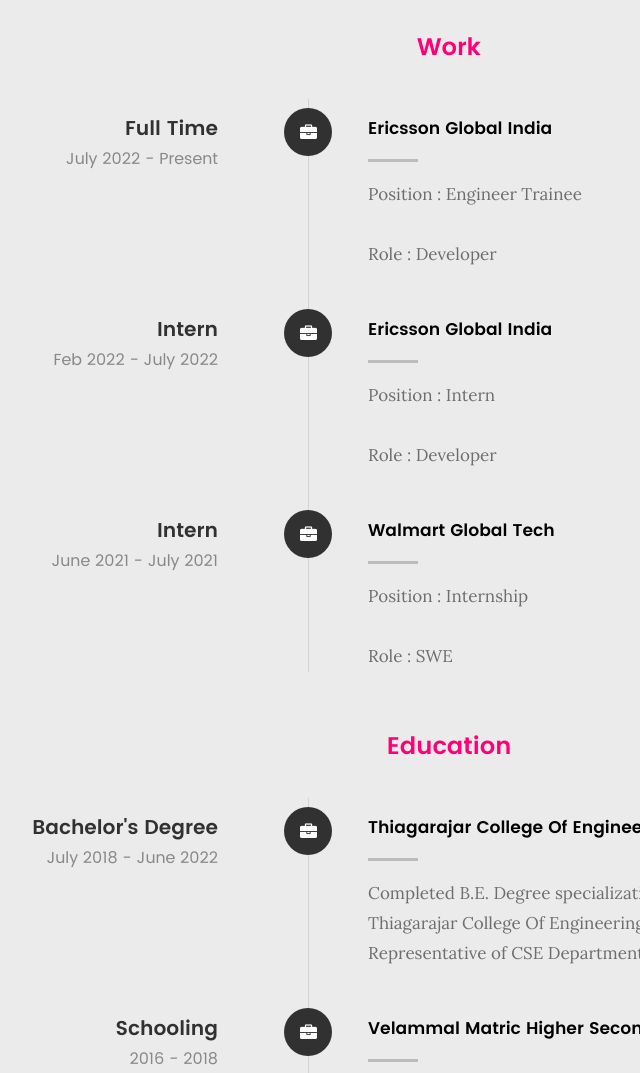
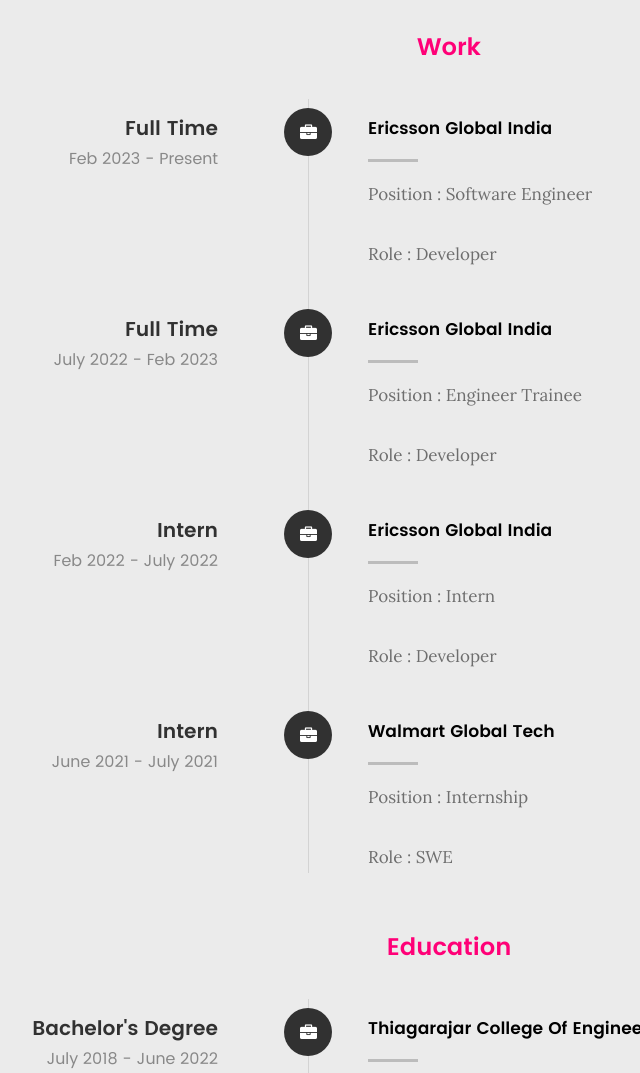
Before and after one commit to ksamrish/ksamrish.github.io, a plain HTML site: page index.html in a window 1280 px wide. Shown: the part 2323-3396 px from the top of the page, without its empty margins (191-831 px from the left). Drawn offline with Linux system fonts and the light colour scheme; files whose address does not match are found by name.

Commit message:
Update Role in org

```diff
--- a/index.html
+++ b/index.html
@@ -272,7 +272,26 @@
 
 			 <div class="timeline-header">
 				 <h3>Full Time</h3>
-				 <p>July 2022 - Present</p>
+				 <p>Feb 2023 - Present</p>
+			 </div>
+
+			 <div class="timeline-content">
+				 <h4><a href="https://www.ericsson.com/en">Ericsson Global India</a></h4>
+				 <p>Position : Software Engineer</p>
+				 <p>Role : Developer</p>
+			 </div>
+
+		 </div> <!-- /timeline-block -->
+
+		 <div class="timeline-block">
+
+			 <div class="timeline-ico">
+				 <i class="fa fa-briefcase"></i>
+			 </div>
+
+			 <div class="timeline-header">
+				 <h3>Full Time</h3>
+				 <p>July 2022 - Feb 2023</p>
 			 </div>
 
 			 <div class="timeline-content">
```
